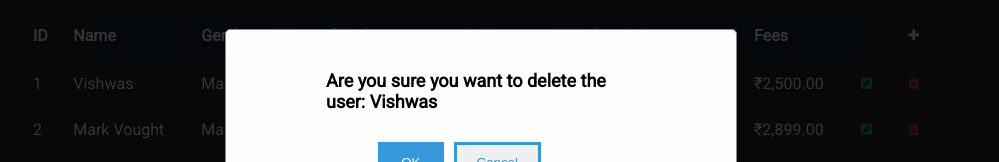
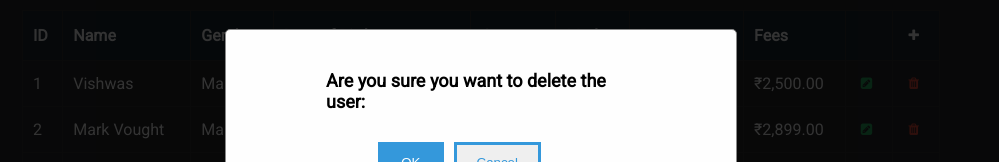
Before and after one commit to VIS-WAS/angular-pipes, an Angular app: page / in a window 1280 px wide. Both pictures are taken after a click on the button 1072 px from the left and 304 px from the top of the page. Shown: the part 221-383 px from the top of the page, without its empty margins (159-1158 px from the left). Built offline with nearby package versions, Linux system fonts and the light colour scheme.

Commit message:
dynamc componet loading programtically

```diff
--- /dev/null
+++ b/src/app/Directive/viewcontainer.directive.ts
@@ -0,0 +1,8 @@
+import { Directive, ViewContainerRef } from '@angular/core';
+
+@Directive({
+  selector: '[appContainer]',
+})
+export class ViewContainer {
+  constructor(public viewContainer: ViewContainerRef) {}
+}
--- a/src/app/admin/admin.component.html
+++ b/src/app/admin/admin.component.html
@@ -181,8 +181,19 @@
   <!--PAGE FOOTER ENDS-->
 </div>
 
-<delete-student
+<!-- //-----------//dynamic component loading usign *ngIF//------------// -->
+
+<!-- <delete-student
   *ngIf="showConfirmDeleteComponent"
   [studentToDelete]="studentToDelete"
   (deleteUserClicked)="userConfirmation($event)"
-></delete-student>
+></delete-student> -->
+
+<!-- //-----------//dynamic component loading using *ngIF//------------// -->
+
+<!-- //-----------//dynamic component loading programatically//------------// -->
+
+<div appContainer>
+  <!-- confirmDeleteComponentFactory -->
+</div>
+<!-- //-----------//dynamic component loading programatically//------------// -->
--- a/src/app/admin/admin.component.ts
+++ b/src/app/admin/admin.component.ts
@@ -1,7 +1,15 @@
-import { Component, ElementRef, ViewChild, inject } from '@angular/core';
+import {
+  Component,
+  ComponentFactoryResolver,
+  ElementRef,
+  ViewChild,
+  inject,
+} from '@angular/core';
 import { StudentService } from '../Services/student.service';
 import { Student } from '../Model/Students';
 import { OnInit } from '@angular/core';
+import { DeleteStudentComponent } from './delete-student/delete-student.component';
+import { ViewContainer } from '../Directive/viewcontainer.directive';
 
 @Component({
   selector: 'app-admin',
@@ -90,24 +98,57 @@ export class AdminComponent implements OnInit {
     this.students = this.studentService.filterStudentByGender(this.filterText);
   }
 
-  showConfirmDeleteComponent: boolean = false;
+  //-----------//dynamic component loading using *ngIf//------------//
+
+  // showConfirmDeleteComponent: boolean = false;
+
+  // studentToDelete: Student;
+
+  // deleteStudent(student: Student) {
+  //   this.showConfirmDeleteComponent = true;
+
+  //   this.studentToDelete = student;
+  // }
+
+  // userConfirmation(value: boolean) {
+  //   this.showConfirmDeleteComponent = false;
+
+  //   console.log(value);
+  //   if (value) {
+  //     let index = this.studentService.student.indexOf(this.studentToDelete);
+  //     this.studentService.student.splice(index, 1);
+  //     console.log(index);
+  //   }
+  // }
+  //-----------//dynamic component loading using *ngIF//------------//
+
+  //-----------//dynamic component loading programatically//------------//
+
+  @ViewChild(ViewContainer) container: ViewContainer;
+
+  constructor(
+    private studentSerive: StudentService,
+    private componentFactoryResolver: ComponentFactoryResolver
+  ) {}
 
   studentToDelete: Student;
-
   deleteStudent(student: Student) {
-    this.showConfirmDeleteComponent = true;
-
     this.studentToDelete = student;
+    this.showConfirmDelete(this.studentToDelete);
   }
 
-  userConfirmation(value: boolean) {
-    this.showConfirmDeleteComponent = false;
+  showConfirmDelete(student: Student) {
+    // creating an instance of confirmDelete component
+    const confirmDeleteComponentFactory =
+      this.componentFactoryResolver.resolveComponentFactory(
+        DeleteStudentComponent
+      );
+    const containerViewRef = this.container.viewContainer;
+    containerViewRef.clear();
 
-    console.log(value);
-    if (value) {
-      let index = this.studentService.student.indexOf(this.studentToDelete);
-      this.studentService.student.splice(index, 1);
-      console.log(index);
-    }
+    // rending the component in the DOM
+    containerViewRef.createComponent(confirmDeleteComponentFactory);
   }
+
+  //-----------//dynamic component loading programatically//------------//
 }
--- a/src/app/admin/delete-student/delete-student.component.html
+++ b/src/app/admin/delete-student/delete-student.component.html
@@ -1,6 +1,6 @@
 <div class="modal">
   <div class="modal-content">
-    <p>Are you sure you want to delete the user: {{ studentToDelete.name }}</p>
+    <p style="color: black">Are you sure you want to delete the user:</p>
     <div class="modal-actions">
       <button class="btn-ok" (click)="deleteConfirmation(true)">OK</button>
       <button class="btn-cancel" (click)="deleteConfirmation(false)">
--- a/src/app/app.module.ts
+++ b/src/app/app.module.ts
@@ -8,6 +8,7 @@ import { PercentagePipe } from './Pipes/percentage.pipe';
 import { FormsModule } from '@angular/forms';
 import { StudentFilterPipe } from './Pipes/studentfilter.pipe';
 import { DeleteStudentComponent } from './admin/delete-student/delete-student.component';
+import { ViewContainer } from './Directive/viewcontainer.directive';
 
 @NgModule({
   declarations: [
@@ -16,6 +17,7 @@ import { DeleteStudentComponent } from './admin/delete-student/delete-student.co
     PercentagePipe,
     StudentFilterPipe,
     DeleteStudentComponent,
+    ViewContainer,
   ],
   imports: [BrowserModule, AppRoutingModule, FormsModule],
   providers: [],
```
